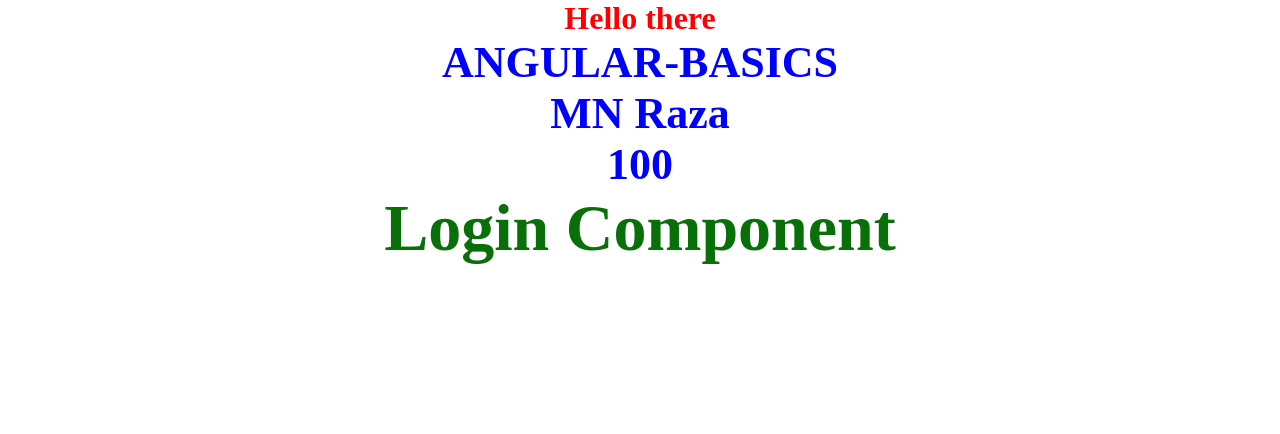
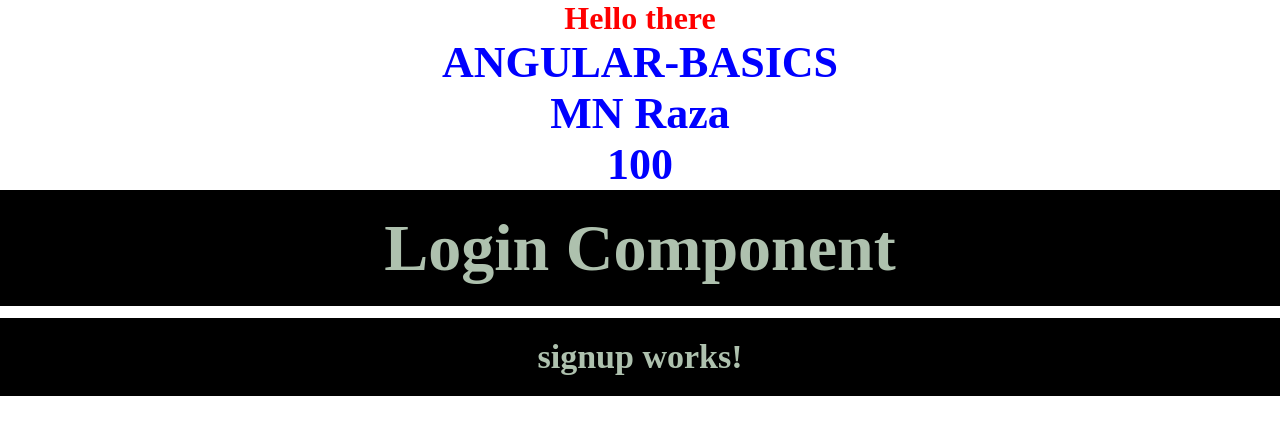
Before and after one commit to mnraza-dev/Learning_Angular_19, an Angular app in the folder angular-basics/: page / in a window 1280 px wide. Shown: the top 434 px of the page. Built offline with nearby package versions, Linux system fonts and the light colour scheme.

Commit message:
feat: add signup component with template, styles, and integrate into app

```diff
--- a/angular-basics/src/app/app.component.html
+++ b/angular-basics/src/app/app.component.html
@@ -3,7 +3,9 @@
 <h2>{{name}}</h2>
 <h2>{{ 98+2}}</h2>
 
-
 <app-login>
 
 </app-login>
+<app-signup>
+
+</app-signup>
--- a/angular-basics/src/app/app.component.ts
+++ b/angular-basics/src/app/app.component.ts
@@ -1,10 +1,11 @@
 import { Component } from '@angular/core';
 import { RouterOutlet } from '@angular/router';
 import { LoginComponent } from './login/login.component';
+import { SignupComponent } from './signup/signup.component';
 
 @Component({
   selector: 'app-root',
-  imports: [RouterOutlet, LoginComponent],
+  imports: [RouterOutlet, LoginComponent, SignupComponent],
   templateUrl: './app.component.html',
   styleUrl: './app.component.css'
 })
--- a/angular-basics/src/app/login/login.component.css
+++ b/angular-basics/src/app/login/login.component.css
@@ -1,6 +1,8 @@
 h1{
+    background-color: black;
+    padding: 20px 10px;
     font-size: 66px;
-    color: rgb(9, 111, 9);
+    color: rgb(174, 193, 174);
     text-align: center;
     font-weight: bold;
 }
--- /dev/null
+++ b/angular-basics/src/app/signup/signup.component.css
@@ -0,0 +1,9 @@
+p{
+    font-size: 34px;
+    text-align: center;
+    font-weight: bold;
+    background-color: black;
+    color: rgb(174, 193, 174);
+    margin-top: 12px;
+    padding: 20px 10px;
+}
--- /dev/null
+++ b/angular-basics/src/app/signup/signup.component.html
@@ -0,0 +1 @@
+<p>signup works!</p>
```
Also changed, not shown: angular-basics/src/app/signup/signup.component.ts (added, +11 -0 lines).
